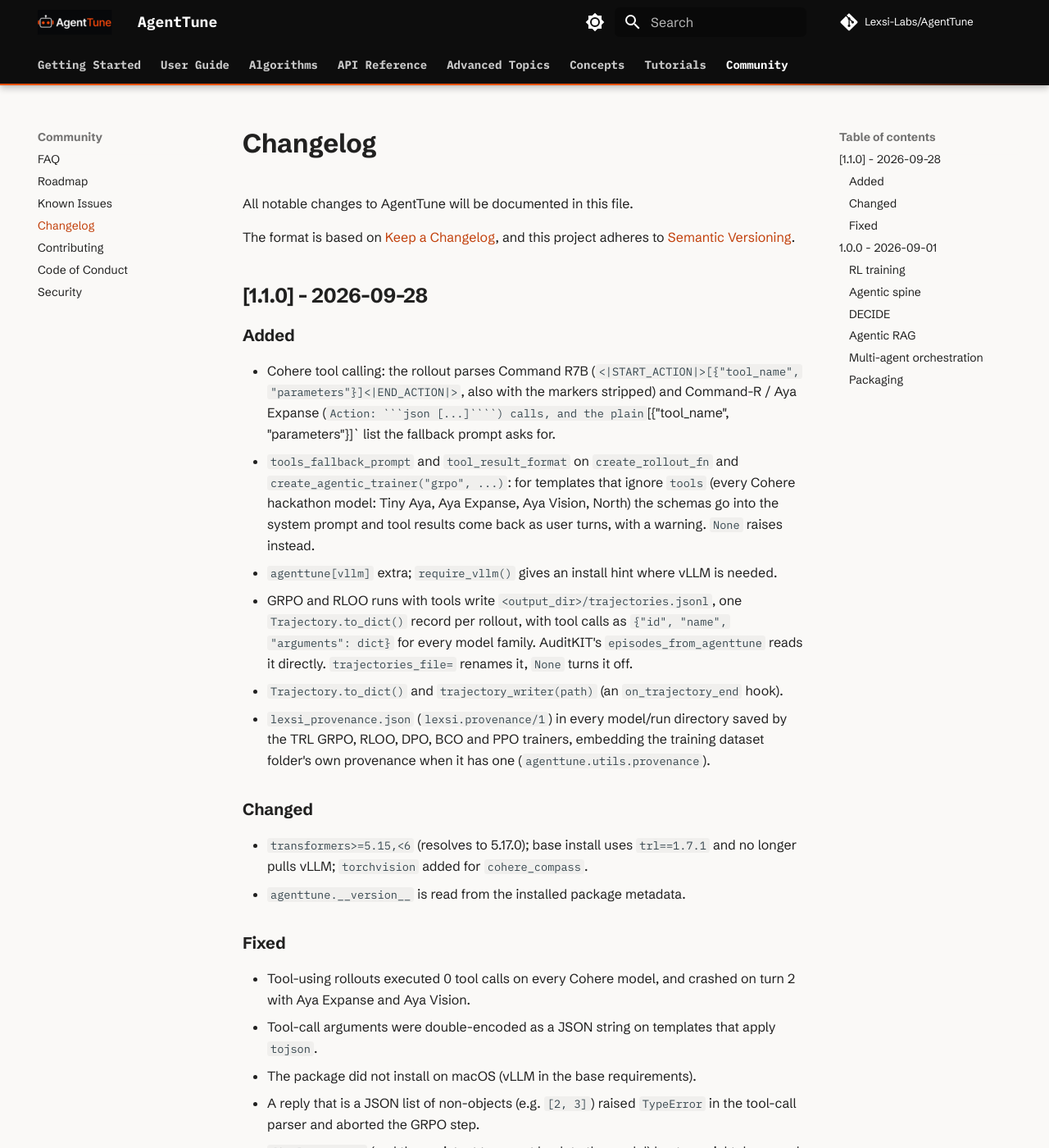
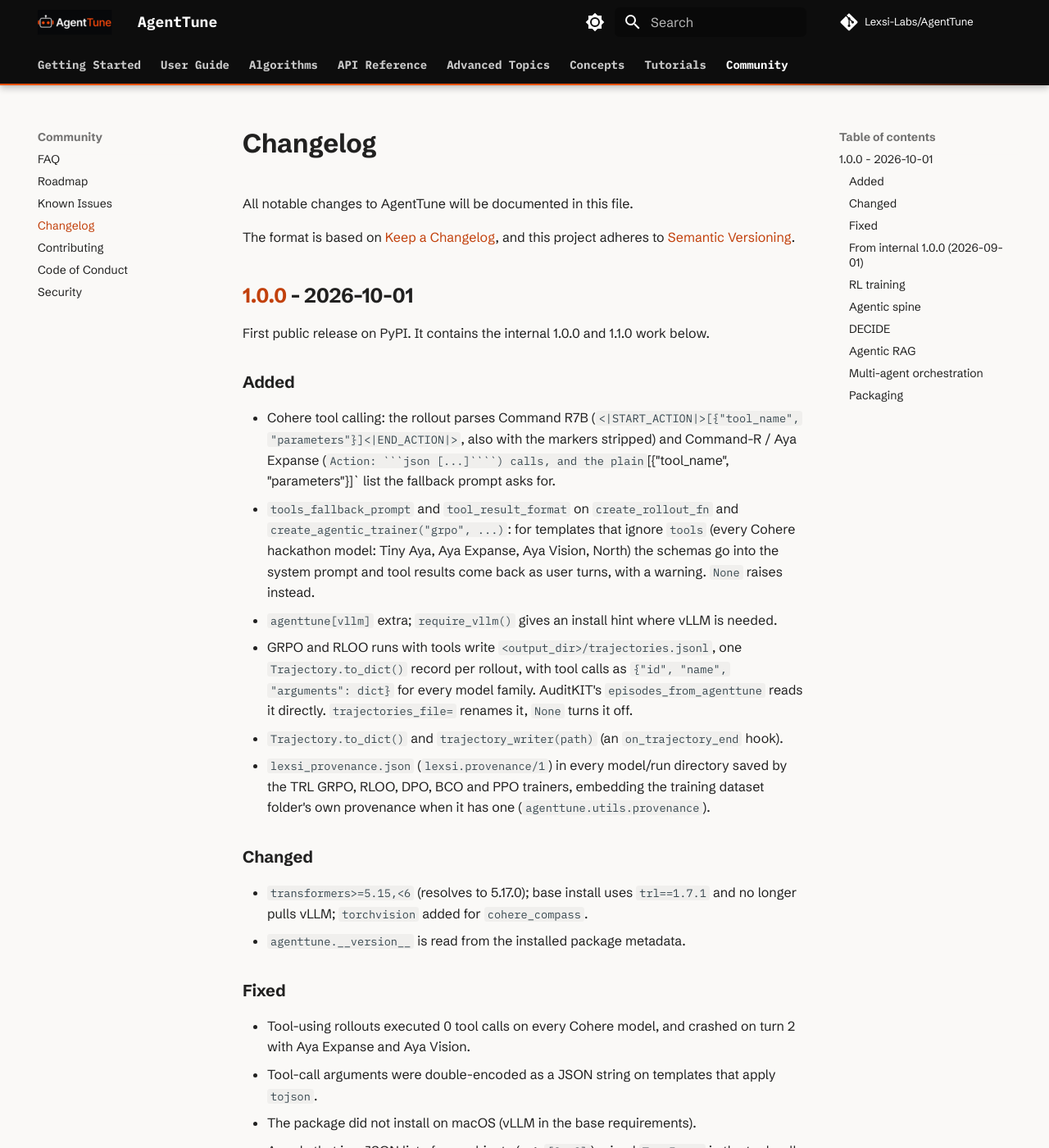
Before and after one commit to Lexsi-Labs/AgentTune, an MkDocs documentation site: the page built from docs/community/changelog.md, in a window 1280 px wide and 1400 px high. Shown: the whole window at 82% size. Built offline with MkDocs 1.6.1 and Material for MkDocs 9.7.7, drawn with Linux system fonts in a browser that asks for light colours; comment, search, counter and statistics services are not loaded; the version menu is left out; some of the changed text lies outside the part shown.

Commit message:
Release as 1.0.0: the first public release

```diff
--- a/CHANGELOG.md
+++ b/CHANGELOG.md
@@ -5,7 +5,9 @@ All notable changes to AgentTune will be documented in this file.
 The format is based on [Keep a Changelog](https://keepachangelog.com/en/1.0.0/),
 and this project adheres to [Semantic Versioning](https://semver.org/spec/v2.0.0.html).
 
-## [1.1.0] - 2026-09-28
+## [1.0.0] - 2026-10-01
+
+First public release on PyPI. It contains the internal 1.0.0 and 1.1.0 work below.
 
 ### Added
 
@@ -46,9 +48,9 @@ and this project adheres to [Semantic Versioning](https://semver.org/spec/v2.0.0
 - A template that renders a `tool` turn empty (Tiny Aya, North) dropped the tool result
   silently; the result is now folded into a user turn, with a warning.
 
-## [1.0.0] - 2026-09-01
+### From internal 1.0.0 (2026-09-01)
 
-First public release. The `agenttune.agentic` public API is frozen under semver —
+The `agenttune.agentic` public API is frozen under semver —
 exports, signatures, `EventKind` / `MemoryKind` values, `EventLog` projection schemas,
 and documented return-dict shapes will not change without a major version bump.
 
--- a/pyproject.toml
+++ b/pyproject.toml
@@ -7,7 +7,7 @@ build-backend = "setuptools.build_meta"
 # (e.g. building a wheel from an unpacked sdist locally). The patch-release
 # workflow also uses it as the version of the very first release, while the repo
 # has no GitHub release yet.
-fallback_version = "1.1.0"
+fallback_version = "1.0.0"
 # Don't append a local "+g<hash>" segment - PyPI rejects local versions, and the
 # release workflow checks the built version equals the release tag.
 local_scheme = "no-local-version"
```
Also changed, not shown: README.md (+1 -1 lines), docs/README.md (+1 -1 lines), 1 other file.
